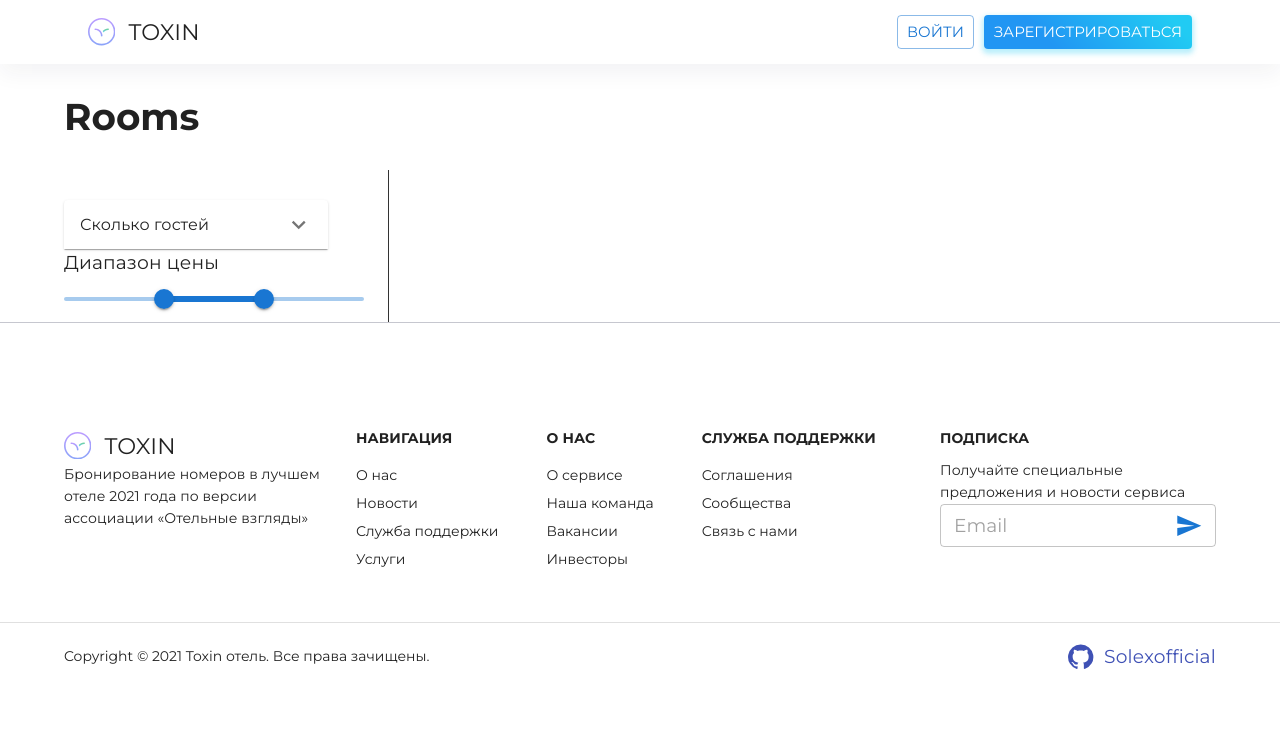
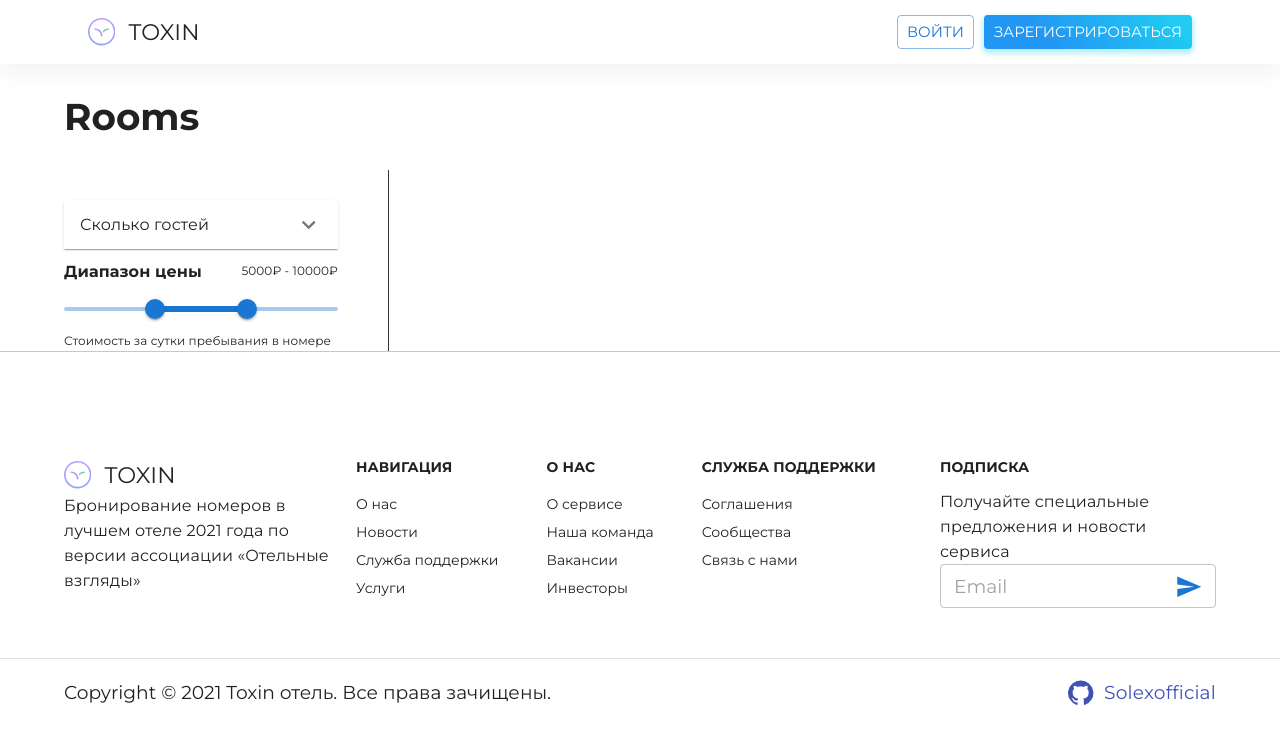
Before and after one commit to Solexofficial/react-hotel_booking, a React (Create React App) app: page / in a window 1280 px wide. Both pictures are taken after a click on the button "ПОДОБРАТЬ НОМЕР". Shown: the top 744 px of the page. Built offline with nearby package versions, Linux system fonts and the light colour scheme.

Commit message:
feat: add rangeSliderField, fix typography

```diff
--- a/src/app/components/common/form/rangeSliderField.jsx
+++ b/src/app/components/common/form/rangeSliderField.jsx
@@ -1,18 +1,19 @@
-import { Slider, Typography } from '@mui/material';
+import { Slider } from '@mui/material';
 import { Box } from '@mui/system';
-import React from 'react';
+import React, { useState } from 'react';
+import Title from '../typography/title';
+import Text from '../typography/text';
 
-function valuetext(value) {
-  return `${value} °C`;
-}
+const valuetext = value => {
+  return `${value}₽`;
+};
 
 const minDistance = 2000;
 
 const RangeSliderField = () => {
-  const [value, setValue] = React.useState([5000, 10000]);
+  const [value, setValue] = useState([5000, 10000]);
 
   const handleChange = (event, newValue, activeThumb) => {
-    console.log(newValue);
     if (!Array.isArray(newValue)) {
       return;
     }
@@ -30,23 +31,27 @@ const RangeSliderField = () => {
   };
 
   return (
-    <Box sx={{ width: 250 }}>
-      <Typography id='input-slider' gutterBottom>
+    <Box>
+      <Box sx={{ display: 'flex', justifyContent: 'space-between', alignItems: 'center', padding: '10px 0' }}>
+        <Title component='h3' variant='subtitle2' isBold>
           Диапазон цены
-      </Typography>
-      <Box sx={{ width: 300 }}>
+        </Title>
+        <Text component='span' variant='subtitle2' sx={{ fontSize: '12px' }}>
+          {value[0]}&#8381; - {value[1]}&#8381;
+        </Text>
+      </Box>
       <Slider
-          getAriaLabel={() => 'Minimum distance shift'}
         value={value}
+        valueLabelFormat={valuetext}
         onChange={handleChange}
         valueLabelDisplay='auto'
-          getAriaValueText={valuetext}
         min={0}
         max={15000}
         step={100}
-          disableSwap
       />
-      </Box>
+      <Text variant='subtitle2' component='p' sx={{ fontSize: '12px' }}>
+        Стоимость за сутки пребывания в номере
+      </Text>
     </Box>
   );
 };
--- a/src/app/components/common/typography/smallTitle.jsx
+++ b/src/app/components/common/typography/smallTitle.jsx
@@ -6,13 +6,12 @@ const SmallTitle = ({ children, isBold, upperCase, ...props }) => {
   return (
     <Typography
       {...props}
-      variant='h3'
-      component='h3'
+      variant={props.variant || 'h3'}
+      component={props.component || 'h3'}
       style={{
-        fontSize: '16px',
+        fontSize: '14px',
         fontWeight: isBold ? '700' : '400',
         textTransform: upperCase ? 'uppercase' : 'capitalize',
-        marginBottom: '5px',
       }}
     >
       {children}
--- a/src/app/components/common/typography/text.jsx
+++ b/src/app/components/common/typography/text.jsx
@@ -3,11 +3,7 @@ import PropTypes from 'prop-types';
 import Typography from '@mui/material/Typography';
 
 const Text = ({ children, ...props }) => {
-  return (
-    <Typography {...props} sx={{ fontSize: '14px' }}>
-      {children}
-    </Typography>
-  );
+  return <Typography {...props}>{children}</Typography>;
 };
 Text.propTypes = {
   children: PropTypes.node,
--- a/src/app/layouts/rooms/rooms.jsx
+++ b/src/app/layouts/rooms/rooms.jsx
@@ -23,7 +23,7 @@ const Rooms = () => {
         <h1>Rooms</h1>
         <div
           className='filters'
-          style={{ width: '325px', borderRight: '1px solid #333', paddingTop: '30px', paddingRight: '60px' }}
+          style={{ width: '325px', borderRight: '1px solid #333', paddingTop: '30px', paddingRight: '50px' }}
         >
           <div className='filters-form'>
             <DatePickerField
```
Lines whose indentation alone changed are shown as unchanged.
